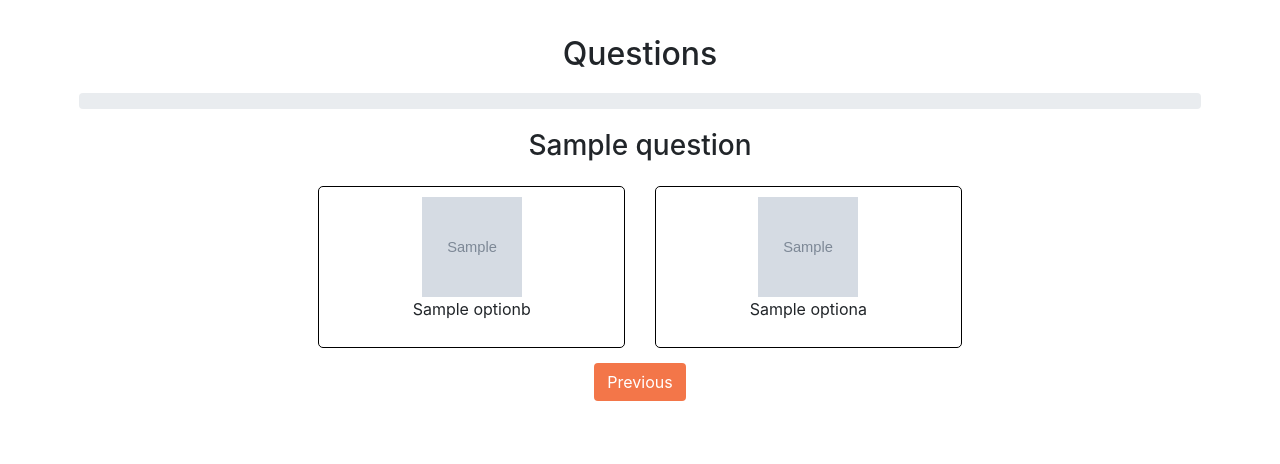
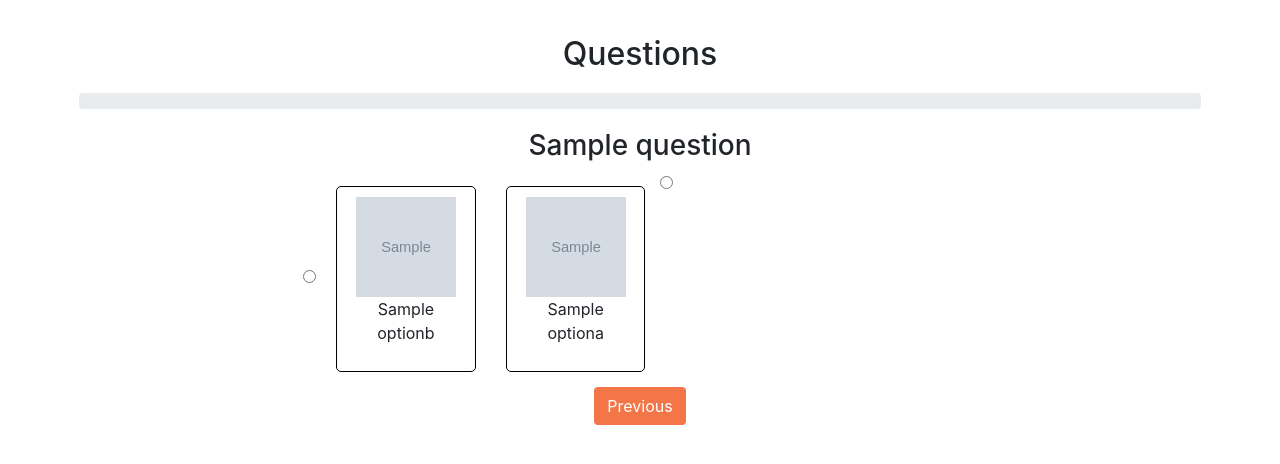
Before and after one commit to AmrMahmoud96/Project-Green, a Flask app: page /questions in a window 1280 px wide. Shown: the part 81-545 px from the top of the page. Run offline with Flask 2, Linux system fonts and the light colour scheme; the visitor is signed in with stand-in values (Sample User, id 1); grey boxes marked "Sample" are stand-in pictures; a database or web service that is not in the repository returns one stand-in record (values such as "Sample title"); some libraries are stand-ins or nearby versions.

Commit message:
small change

```diff
--- a/initial project/templates/questions.html
+++ b/initial project/templates/questions.html
@@ -21,6 +21,7 @@
     .test{
         background: red;
     }*/
+
     label > div > input{ /* HIDE RADIO */
         visibility: hidden; /* Makes input not-clickable */
         position: absolute; /* Remove input from document flow */
@@ -29,7 +30,7 @@
         cursor:pointer;
         border:2px solid transparent;
       }
-      label > div  > input:checked + figure { /* (RADIO CHECKED) IMAGE STYLES */
+      label > div  > input:checked + label { /* (RADIO CHECKED) IMAGE STYLES */
         border:2px solid #f00;
       }
       figure > div > input + img{ /* IMAGE STYLES */
@@ -67,18 +68,22 @@
     <div class="question">
     <h3 class="center">{{question.question}}</h3>
     <div class="question-container">
+        <div>
+    <input type="radio" class="option" name={{question.qid}} value="0" />
    <label class="option-container">
        <div class="test">
-        <input type="radio" class="option" name={{question.qid}} value="0" />
+
         <figure>
             <img src={{question.imga}} width="100px" height="100px">
             <figcaption>{{question.optiona}}</figcaption>
         </figure>
         </div>
     </label>
+    </div>
+    <div>
+    <input type="radio" class="option" name={{question.qid}} value="1" />
     <label class="option-container">
         <div class="test">
-        <input type="radio" class="option" name={{question.qid}} value="1" />
         <figure>
         <img src={{question.imgb}} width="100px" height="100px">
         <figcaption>{{question.optionb}}</figcaption>
@@ -86,6 +91,7 @@
         </div>
     </label>
     </div>
+</div>
 </div>
     {% endfor %}
     <div class="btncontainer center">
@@ -105,6 +111,7 @@ for(var i = 0; i < options.length; i+=2){
 
 var answers = {}
 $('.option').change(function(){
+    console.log($(this).parent().parent())
     var answer = ($(this).attr('value'))
     var question = ($(this).attr('name'))
     answers[question] = answer
--- a/initial project/test.py
+++ b/initial project/test.py
@@ -212,7 +212,7 @@ def questions():
         questions=[]
         for q in questionDB.find({}):
             questions.append(q)
-        random.shuffle(questions)
+        #random.shuffle(questions)
         return render_template('questions.html',questions=questions)
     return redirect(url_for('home'))
 
```
